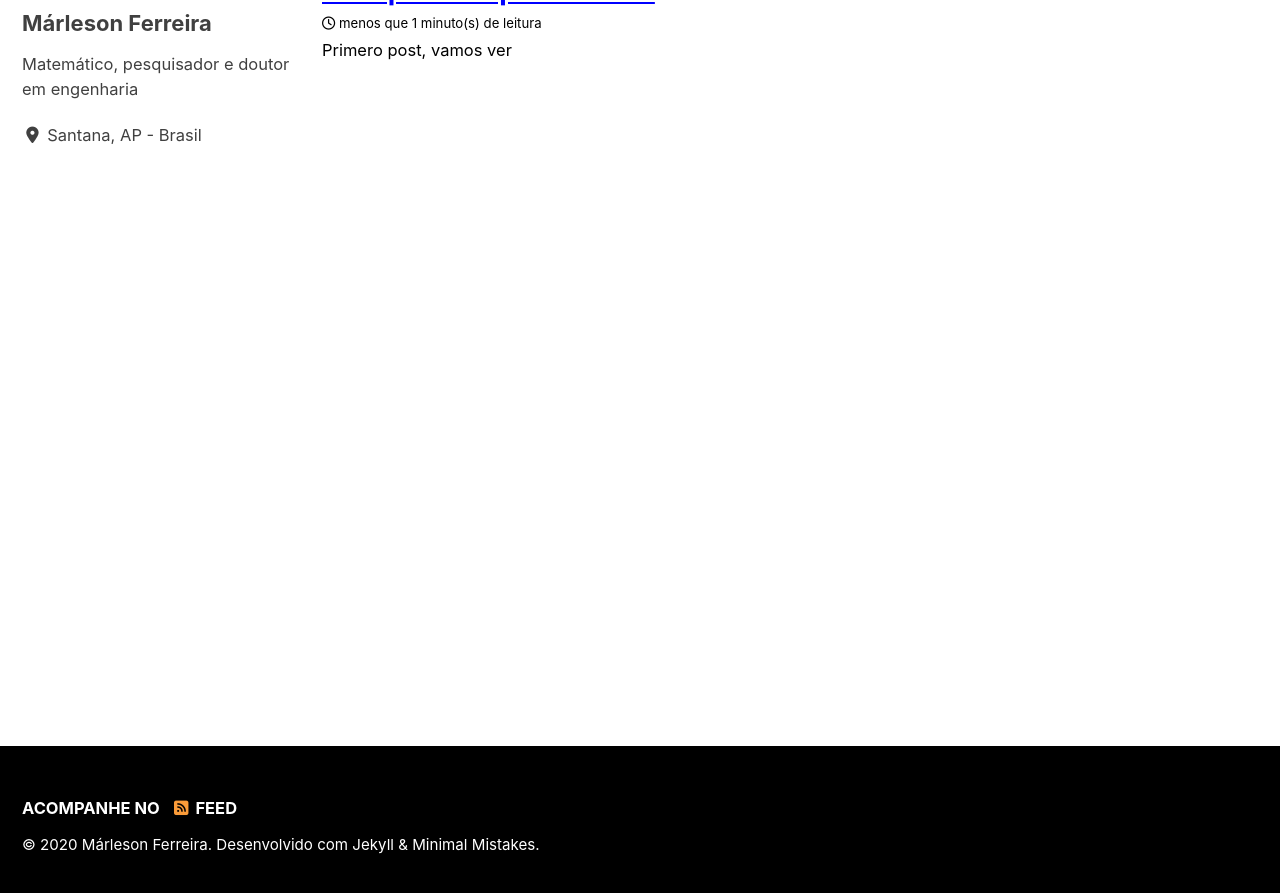
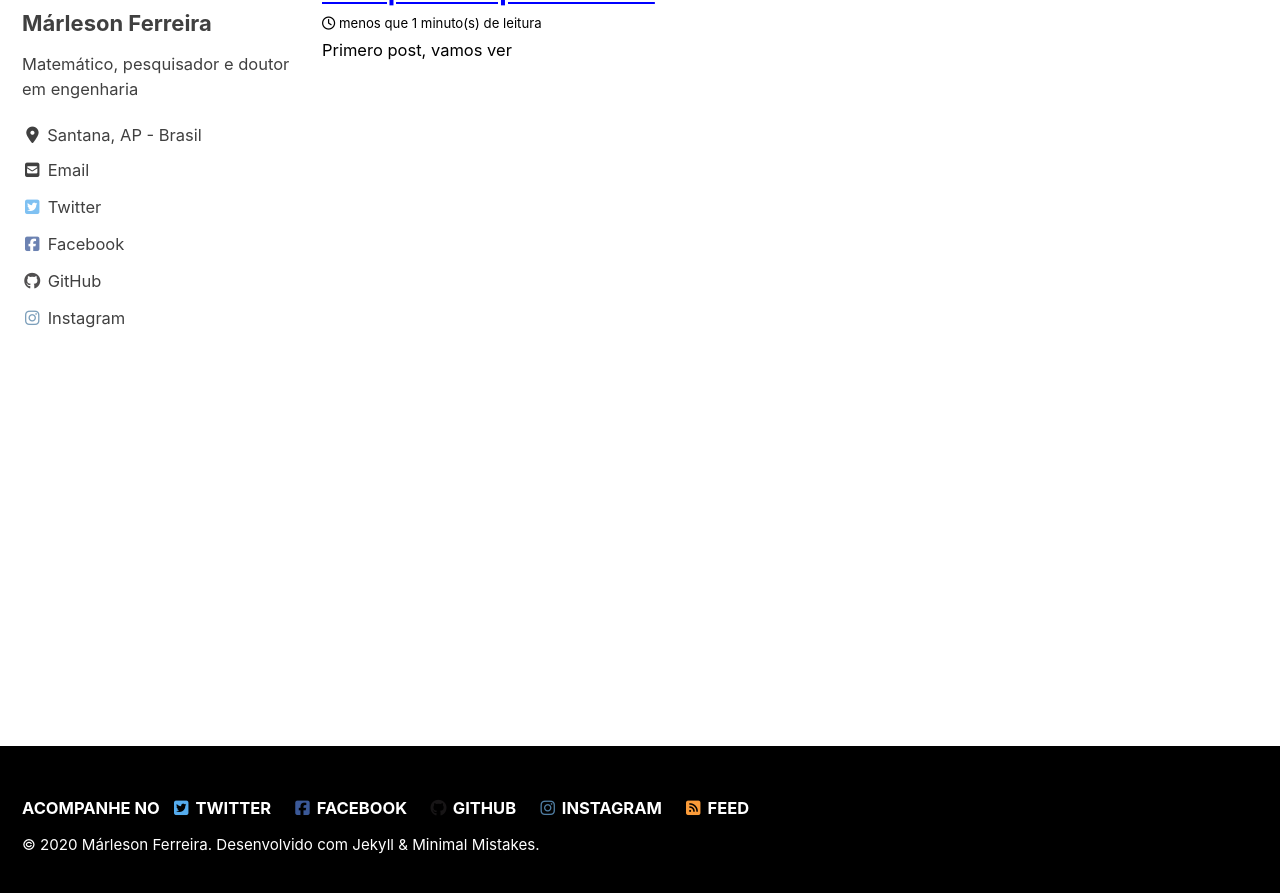
Before and after one commit to marleson/notas, a Jekyll site: the page built from index.html, in a window 1280 px wide and 900 px high, scrolled down 692 px. Shown: the top 893 px of the window. Built offline with Jekyll 4.4.1, drawn with Linux system fonts in a browser that asks for light colours; cached includes are drawn as plain includes; nearby versions of some CDN libraries; the list of posts is cut into pages by our own code; some of the changed lines change nothing that is shown.

Commit message:
social medias

```diff
--- a/_config.yml
+++ b/_config.yml
@@ -104,35 +104,35 @@
   links:
     - label: "Email"
       icon: "fas fa-fw fa-envelope-square"
-      # url: mailto:m.rondiner@gmail.com
+      url: mailto:m.rondiner@gmail.com
     - label: "Website"
       icon: "fas fa-fw fa-link"
       # url: "https://your-website.com"
     - label: "Twitter"
       icon: "fab fa-fw fa-twitter-square"
-      # url: "https://twitter.com/"
+      url: "https://twitter.com/marleson"
     - label: "Facebook"
       icon: "fab fa-fw fa-facebook-square"
-      # url: "https://facebook.com/"
+      url: "https://facebook.com/marleson.ferreira"
     - label: "GitHub"
       icon: "fab fa-fw fa-github"
-      # url: "https://github.com/"
+      url: "https://github.com/marleson"
     - label: "Instagram"
       icon: "fab fa-fw fa-instagram"
-      # url: "https://instagram.com/"
+      url: "https://instagram.com/marlesonferreira"
 
 # Site Footer
 footer:
   links:
     - label: "Twitter"
       icon: "fab fa-fw fa-twitter-square"
-      # url:
+      url: "https://twitter.com/marleson"
     - label: "Facebook"
       icon: "fab fa-fw fa-facebook-square"
-      # url:
+      url: "https://facebook.com/marleson.ferreira"
     - label: "GitHub"
       icon: "fab fa-fw fa-github"
-      # url:
+      url: "https://github.com/marleson"
     - label: "GitLab"
       icon: "fab fa-fw fa-gitlab"
       # url:
@@ -141,7 +141,7 @@
       # url:
     - label: "Instagram"
       icon: "fab fa-fw fa-instagram"
-      # url:
+      url: "https://instagram.com/marlesonferreira"
 
 
 # Reading Files
```
